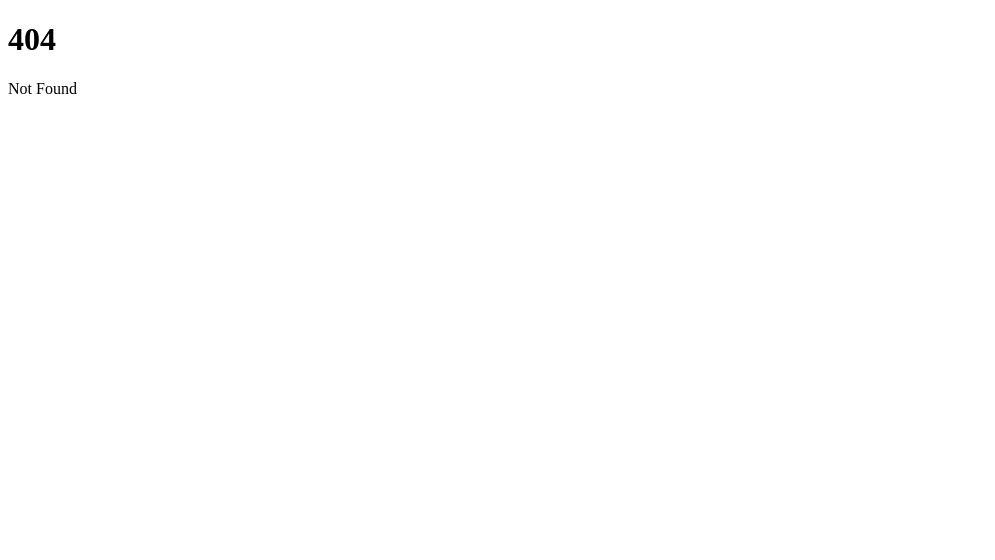
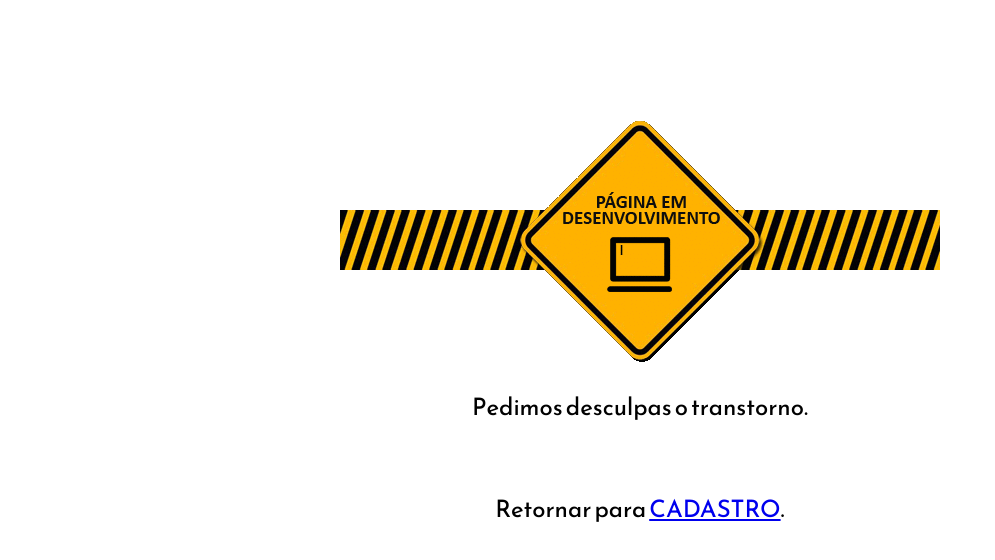
Before and after one commit to Hackathon-Squad-2/front-end-svelte, a SvelteKit app: page /privacy in a window 1280 px wide. Before the commit this address had no page. Shown: the top 560 px of the page, without its empty margins (0-995 px from the left). Built offline with nearby package versions, Linux system fonts and the light colour scheme.

Commit message:
feat(route): add route to privacy page

```diff
--- /dev/null
+++ b/src/routes/privacy/+page.svelte
@@ -0,0 +1,18 @@
+<img src="/images/manutencao.gif" alt="Pagina em manutenção" />
+<p>Pedimos desculpas o transtorno.</p>
+<br />
+<p>Retornar para <a href="/matricula">CADASTRO</a>.</p>
+
+<style>
+	img {
+		display: block;
+		text-align: center;
+		margin: 120px auto 0 auto;
+	}
+
+	p {
+		font-family: 'Reem Kufi';
+		font-size: 24px;
+		text-align: center;
+	}
+</style>
```
